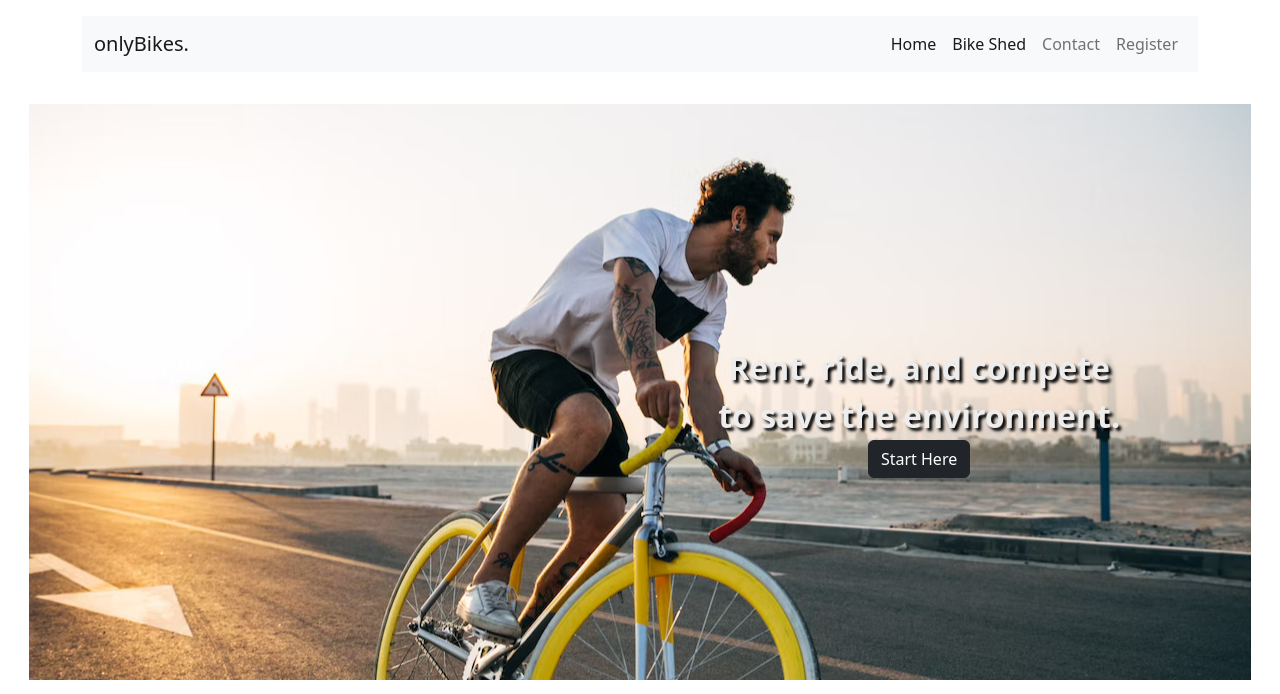
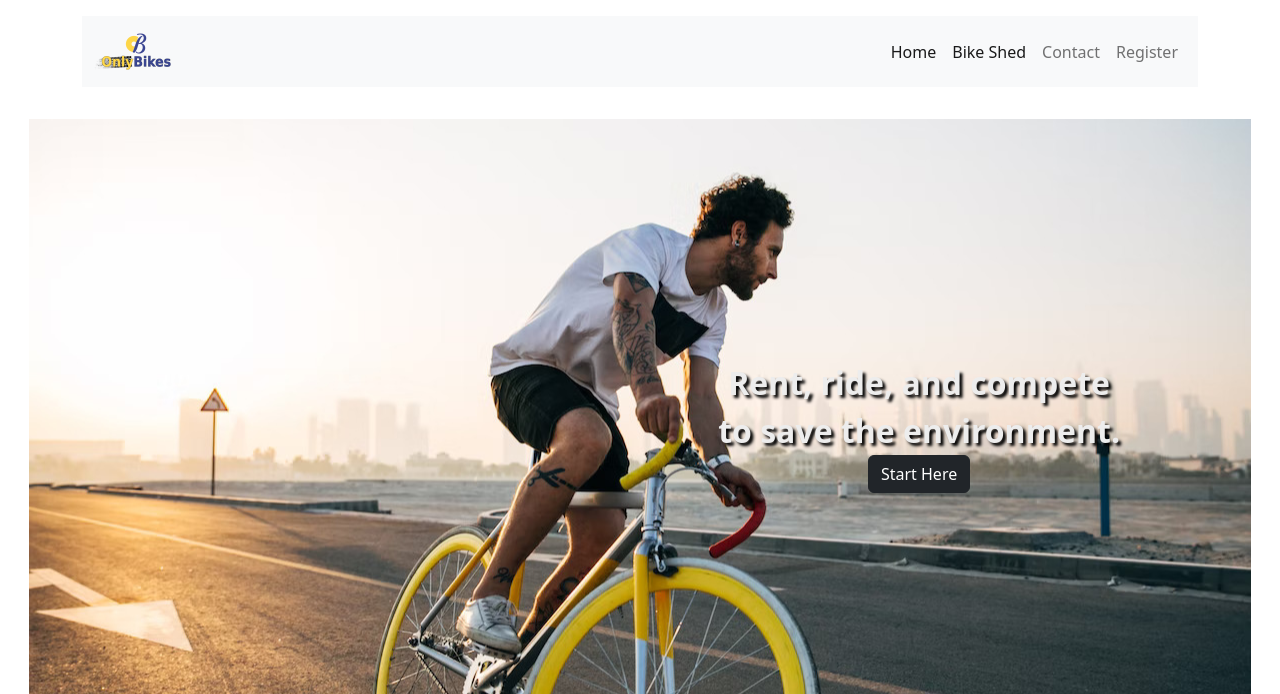
Before and after one commit to TeachMeTW/OnlyBikes, a Django app: template onlyBikes/onlyBikesApp/templates/home.html in a window 1280 px wide. Shown: the top 694 px of the page. Run offline with Django 4.2, Linux system fonts and the light colour scheme; the template is opened without the code that fills it, so the values that code supplies are empty.

Commit message:
updated -- added nav logo

```diff
--- a/onlyBikes/onlyBikes/urls.py
+++ b/onlyBikes/onlyBikes/urls.py
@@ -17,6 +17,7 @@ from django.contrib import admin
 from django.urls import include, path
 
 urlpatterns = [
-    path('onlyBikesApp/', include('onlyBikesApp.urls')),
+    path('', include('onlyBikesApp.urls')),
+    path('', include('social_django.urls')),
     path('admin/', admin.site.urls),
 ]
--- a/onlyBikes/onlyBikesApp/static/css/navbar.css
+++ b/onlyBikes/onlyBikesApp/static/css/navbar.css
@@ -1,3 +1,8 @@
 nav {
     display: flex;
 }
+
+#logo {
+    max-height: 5rem;
+    max-width: 5rem;
+}
--- a/onlyBikes/onlyBikesApp/templates/partials/navbar.html
+++ b/onlyBikes/onlyBikesApp/templates/partials/navbar.html
@@ -1,7 +1,11 @@
+{% load static %}
+
 <header class="container">
     <nav class="navbar navbar-expand-lg bg-light mt-3">
         <div class="container-fluid">
-          <a class="navbar-brand" href="#">onlyBikes.</a>
+          <a class="navbar-brand" href="#">
+            <img id="logo" src="{% static '/img/logo.png' %}" style="width: 5rem;">
+          </a>
           <div class="links">
               <button class="navbar-toggler" type="button" data-bs-toggle="collapse" data-bs-target="#navbarSupportedContent" aria-controls="navbarSupportedContent" aria-expanded="false" aria-label="Toggle navigation">
                 <span class="navbar-toggler-icon"></span>
@@ -18,7 +22,7 @@
                     <a class="nav-link" href="#">Contact</a>
                   </li>
                   <li class="nav-item">
-                    <a class="nav-link" href="#">Register</a>
+                    <a class="nav-link" href="login/auth0">Register</a>
                   </li>
                 </ul>
               </div>
--- a/onlyBikes/onlyBikesApp/urls.py
+++ b/onlyBikes/onlyBikesApp/urls.py
@@ -2,7 +2,8 @@ from django.urls import path
 from . import views
 
 urlpatterns = [
-    path("", views.index, name="index"),
+    path('', views.home, name='home'),
+    path("index/", views.index, name="index"),
     path("login", views.login, name="login"),
     path("logout", views.logout, name="logout"),
     path("callback", views.callback, name="callback"),
```
Also changed, not shown: onlyBikes/onlyBikesApp/views.py (+5 -4 lines), onlyBikes/db.sqlite3, onlyBikes/onlyBikesApp/static/img/logo.png (added).
